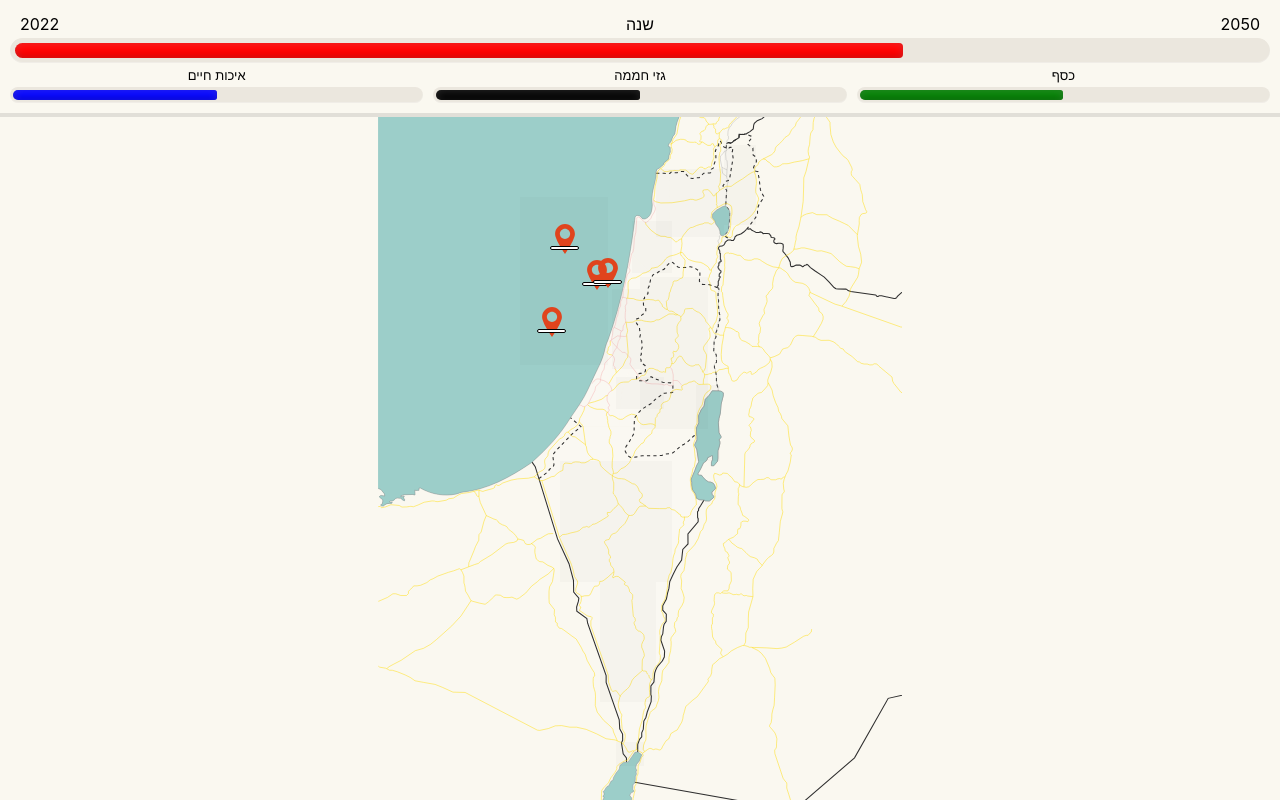
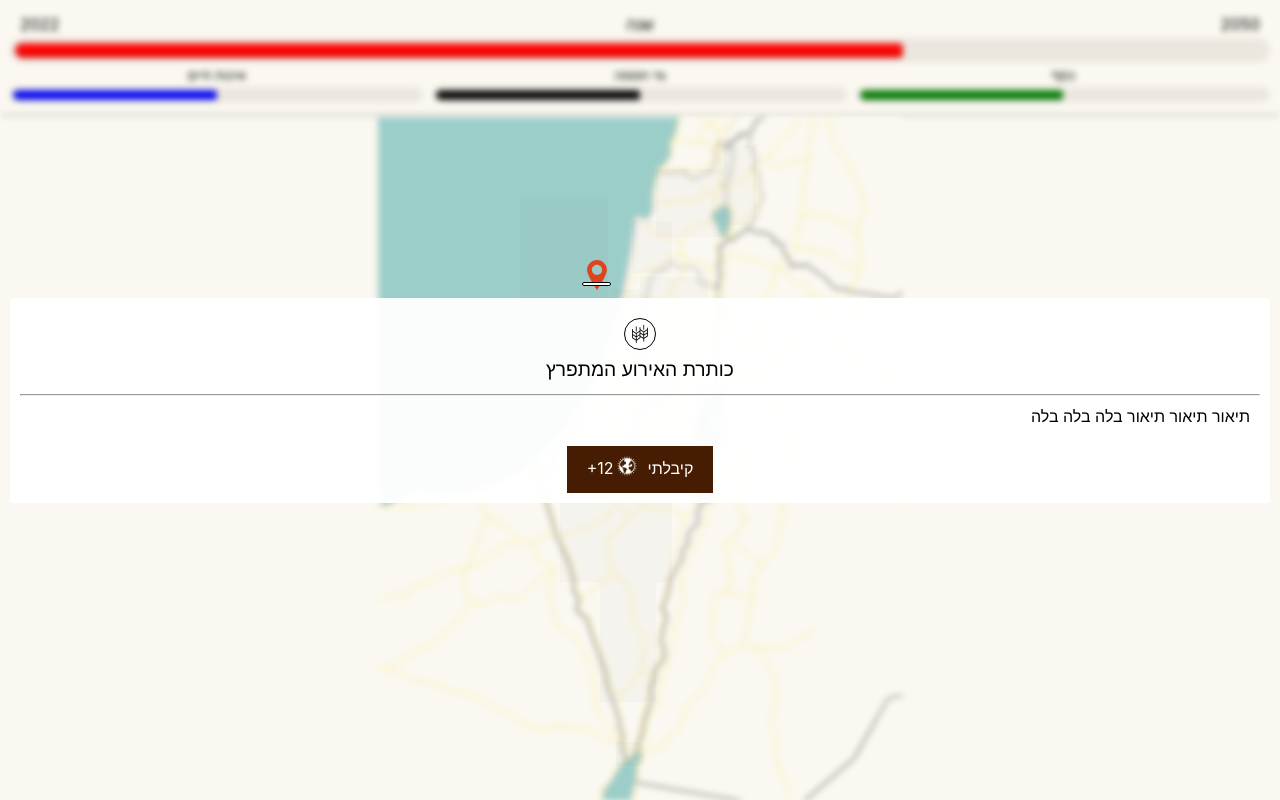
Before and after one commit to ornevo/ClimateGame, a React (Create React App) app in the folder app/: page /play in a window 1280 px wide. Built offline with nearby package versions, Linux system fonts and the light colour scheme.

Commit message:
add surprise component

```diff
--- a/app/src/components/GameView.css
+++ b/app/src/components/GameView.css
@@ -181,6 +181,10 @@
     }
 }
 
+.white-img {
+    filter: brightness(0) invert(1);
+}
+
 .blurred {
     filter:blur(3px);
     animation-name: blur-appear;
@@ -220,7 +224,7 @@
     height: 12px;
 }
 
-.q-category-icon {
+.q-category-icon, .surprise-icon {
     height: 20px;
     border-radius: 100%;
     border: 1px solid black;
@@ -246,6 +250,9 @@ hr {
     text-align: right;
     direction: rtl;
     padding: 10px;
+}
+.text-small {
+    font-size: 13px;
 }
 
 .dilemma-option-container {
@@ -281,3 +288,36 @@ hr {
     padding-top: 2px;
     direction: ltr;
 }
+
+.surprise-title {
+    text-align: center;
+    line-height: 30px;
+    font-size: 1.2em;
+    margin-bottom: 10px;
+}
+
+.surprise-icon {
+    margin-bottom: 0;
+}
+
+.surprise-accept-button {
+    padding: 10px 20px;
+    margin-top: 10px;
+    background-color: #461c02;
+    color: white;
+    direction: rtl !important;
+    display: inline-block;
+}
+
+.surprise-accept-button > div {
+    display: grid;
+    grid-template-columns: auto auto;
+}
+
+.surprise-accept-button-text {
+    padding-top: 2px;
+    margin-left: 6px;
+}
+.metric-img-small {
+    width: 17px !important;
+}
--- a/app/src/components/GameView.jsx
+++ b/app/src/components/GameView.jsx
@@ -3,6 +3,7 @@ import Map from './Map';
 import Menu from './menu/Menu';
 import Popup from "./popups/Popup";
 import DilemmaPopup from './popups/DilemmaPopup';
+import SurprisePopup from './popups/SurprisePopup';
 import './GameView.css';
 import Utils from "../utils";
 import Constants from "../constants";
@@ -24,26 +25,29 @@ export default class GameView extends React.Component {
             openDilemma: undefined // Constants.DILEMMAS[0].ID
         }
 
-        // for testing
+        // // for testing
         setTimeout(() => {
             this.addDilemmas(["2"])
         }, 2000);
+        // setTimeout(() => {
+        //     this.addDilemmas(["2"])
+        // }, 3000);
+        // setTimeout(() => {
+        //     this.addDilemmas(["2"])
+        // }, 4000);
+        // setTimeout(() => {
+        //     this.addDilemmas(["2"])
+        // }, 5000);
+        // setTimeout(() => {
+        //     this.addDilemmas(["2"])
+        // }, 6000);
         setTimeout(() => {
-            this.addDilemmas(["2"])
-        }, 3000);
-        setTimeout(() => {
-            this.addDilemmas(["2"])
-        }, 4000);
-        setTimeout(() => {
-            this.addDilemmas(["2"])
-        }, 5000);
-        setTimeout(() => {
-            this.addDilemmas(["2"])
-        }, 6000);
+            this.addSurprise("3")
+        }, 1000);
+
     }
 
     addDilemmas(dilemmaIds) {
-        // TODO: Random locations
         const dilemmasToAdd = dilemmaIds.map(dId => {
             const dilemma = Constants.DILEMMAS.find(d => d.ID === dId);
             const area = Constants.AREAS[dilemma.placement - 1];
@@ -64,6 +68,20 @@ export default class GameView extends React.Component {
         })
 
     }
+
+    addSurprise(surpriseDilemmaId) {
+        // const surprise = Constants.DILEMMAS.find(d => d.ID === dId);
+        this.openDilemmaPopup(surpriseDilemmaId);
+    }
+
+    openDilemmaPopup(dilemmaId) {
+        if(this.state.openDilemma !== undefined) {
+            console.log("WARNING: tried to open a surprise while already has an open one. ignoring.");
+            return;
+        }
+        this.setState({openDilemma: dilemmaId});
+    }
+
 
     removeDilemma(dilemmaId) {
         // We first change it to deleted, then wait for animation finish, then really delete
@@ -92,18 +110,31 @@ export default class GameView extends React.Component {
     }
 
     onDilemmaLocationClick(dId) {
-        this.setState({openDilemma: dId})
+        this.openDilemmaPopup(dId);
+    }
+
+    onSurpriseDismiss(sId) {
+        this.closeDilemma();
     }
 
     render() {
         var popup = '';
         if(this.state.openDilemma) {
             const dilemma = Constants.DILEMMAS.find(q => q.ID === this.state.openDilemma);
+            // Check if dillema or surprise
+            if(dilemma.options.length > 0)
                 popup = (
                     <DilemmaPopup event={dilemma}
                         onClose={this.closeDilemma.bind(this)}
                         onChooseOption={id => alert("Chose option id " + id)}
                     >test</DilemmaPopup>
+                )
+            else
+                popup = (
+                    <SurprisePopup event={dilemma}
+                        onClose={this.closeDilemma.bind(this)}
+                        onDismiss={this.onSurpriseDismiss.bind(this)}
+                    >test</SurprisePopup>
                 )
         }
         const popupOpen = popup !== '';
--- a/app/src/components/MetricValue.jsx
+++ b/app/src/components/MetricValue.jsx
@@ -11,9 +11,9 @@ function delta_to_string(v) {
 function MetricValue(props) {
 
     return (
-        <div className="metric-value">
-            <img src={Constants.METRIC_TO_IMG[props.metric_const]}/>
-            <div>{delta_to_string(props.value)}</div>
+        <div className={"metric-value " + (props.colorWhite ? "white-img" : "")}>
+            <img src={Constants.METRIC_TO_IMG[props.metric_const]} className={props.small ? 'metric-img-small' : ""}/>
+            <div className={props.small ? 'text-small' : ""}>{delta_to_string(props.value)}</div>
         </div>
     )
 }
@@ -21,6 +21,7 @@ function MetricValue(props) {
 MetricValue.propTypes = {
     value: PropTypes.number.isRequired,
     metric_const: PropTypes.number.isRequired, // e.g. Constants.QOF_METRIC
+    colorWhite: PropTypes.bool
 }
 
 
--- a/app/src/components/popups/Popup.jsx
+++ b/app/src/components/popups/Popup.jsx
@@ -5,9 +5,9 @@ import PropTypes from 'prop-types';
 function Popup(props) {
     return (
         <div className="popup-container">
-            <div className="popup-back" onClick={props.onClose}></div>
+            {props.onClose && <div className="popup-back" onClick={props.onClose}></div>}
             <div className="popup" onClick={_=>{}}>
-                <img className="popup-x" src="/x-icon.png" onClick={props.onClose}/>
+                {props.onClose && <img className="popup-x" src="/x-icon.png" onClick={props.onClose}/>}
                 { props.children }
             </div>
         </div>
@@ -15,7 +15,7 @@ function Popup(props) {
 }
 
 Popup.propTypes = {
-    onClose: PropTypes.func.isRequired,
+    onClose: PropTypes.func,
 }
 
 
--- /dev/null
+++ b/app/src/components/popups/SurprisePopup.jsx
@@ -0,0 +1,56 @@
+import React from 'react';
+import PropTypes from 'prop-types';
+import Popup from './Popup';
+import Constants from "../../constants";
+import MetricValue from "../MetricValue";
+
+function SurprisePopup(props) {
+    const q = props.event;
+    let value = 0;
+    let metric = -1;
+    if(props.event.unhandled_money_delta) {
+        value = props.event.unhandled_money_delta;
+        metric = Constants.MONEY_METRIC;
+    } else if(props.event.unhandled_emissions_delta) {
+        value = props.event.unhandled_emissions_delta;
+        metric = Constants.EMISSIONS_METRIC;
+    } else {
+        value = props.event.unhandled_life_quality_delta;
+        metric = Constants.QOF_METRIC;
+    }
+    return (
+        <Popup>
+            {/* Title */}
+            <img className="surprise-icon" src={Constants.CATEGORY_TO_IMG[q.category]} />
+            <div className="surprise-title">
+                {q.title}
+            </div>
+
+            <hr/>
+
+            {/* Content */}
+            <div className="text">
+                {q.description}
+            </div>
+
+            <div className="surprise-accept-button" onClick={props.onDismiss}>
+                <div>
+                    <div className="surprise-accept-button-text">
+                        קיבלתי
+                    </div>
+                    <MetricValue value={value}
+                                colorWhite={true} small={false}
+                                metric_const={metric}/>
+                </div>
+            </div>
+        </Popup>
+    )
+}
+
+SurprisePopup.propTypes = {
+    onDismiss: PropTypes.func.isRequired,
+    event: PropTypes.object.isRequired // the event obejct as described in JSON.txt file
+}
+
+
+export default SurprisePopup;
--- a/app/src/constants.js
+++ b/app/src/constants.js
@@ -102,6 +102,19 @@ const DILEMMAS = [
         unhandled_emissions_delta: 12,
         unhandled_life_quality_delta: 14,
         options: [DEMO_OPTION, {...DEMO_OPTION, ID: '6'}, {...DEMO_OPTION, ID: '11'}]
+    },
+    {
+        is_good: true,
+        ID: '3',
+        title: "כותרת האירוע המתפרץ",
+        description: "תיאור תיאור תיאור בלה בלה בלה",
+        placement: 0,
+        category: 2,
+        lifetime: 10, // for now here but maybe constant
+        unhandled_money_delta: 0,
+        unhandled_emissions_delta: 12,
+        unhandled_life_quality_delta: 14,
+        options: []
     }
 ]
 
```
Also changed, not shown: 1 other file (tests, documents, lock files or other folders). Lines whose indentation alone changed are shown as unchanged.
